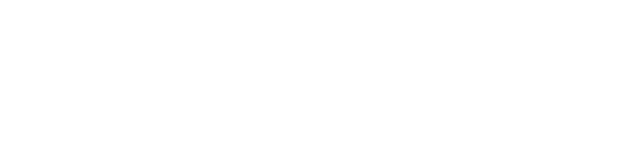
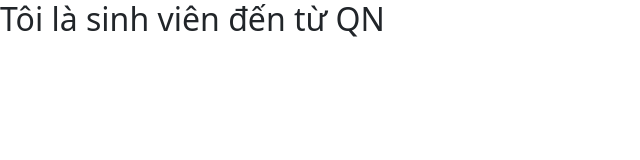
Before and after one commit to tritran2212/demoGit, a plain HTML site: page index.html in a window 1280 px wide. Shown: the whole page, without its empty margins (0-640 px from the left). Drawn offline with nearby package versions, Linux system fonts and the light colour scheme.

Commit message:
thêm bootstrap

```diff
--- a/index.html
+++ b/index.html
@@ -4,9 +4,11 @@
     <meta charset="UTF-8">
     <meta name="viewport" content="width=device-width, initial-scale=1.0">
     <title>Document</title>
+    <link rel="stylesheet" href="https://cdn.jsdelivr.net/npm/bootstrap@5.3.3/dist/css/bootstrap.min.css">
     <link rel="stylesheet" href="./css/style.css">
 </head>
 <body>
-
+    <h2>Tôi là sinh viên đến từ QN</h2>
+    <script src="https://cdn.jsdelivr.net/npm/bootstrap@5.3.3/dist/js/bootstrap.bundle.min.js"></script>
 </body>
 </html>
```
